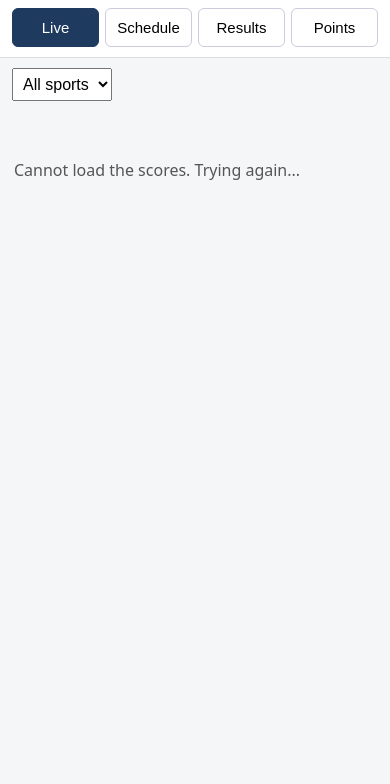
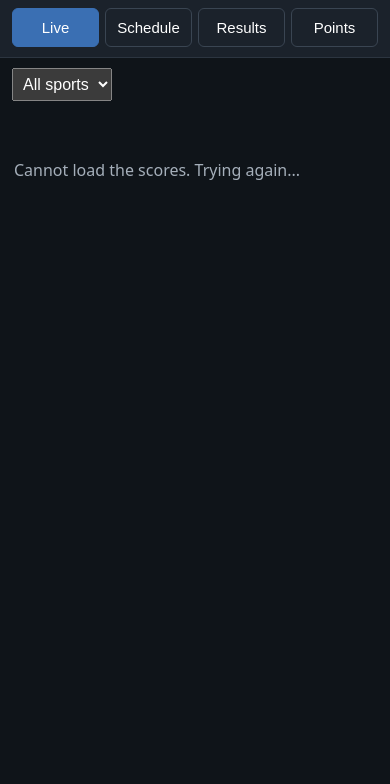
Before and after one commit to Paramvadhadiya500/dreamcometrue, a website: page public/index.html in a window 390 px wide. Shown: the part 60-844 px from the top of the page. Drawn offline with Linux system fonts and the dark colour scheme; no server answers.

Commit message:
Student pages: dark mode that follows the phone setting
Phase 3, step 2. color-scheme plus dark values for the tokens in
base.css; new --link and --on-highlight tokens so the back link and
FREE HIT stay readable in dark. Light mode is pixel-identical; every
text measured at 4.5:1 or more in both themes, chosen tab 3:1 in dark.

Co-Authored-By: Claude Opus 5.5 <noreply@anthropic.com>

```diff
--- a/public/css/base.css
+++ b/public/css/base.css
@@ -1,9 +1,14 @@
 /* Shared design for the student pages (index.html, match.html).
    Design tokens: every color is written ONCE here and used by name, e.g. color: var(--text-muted).
-   To change a color everywhere, change it here. Dark mode (later step) will give the same names other values.
-   Each page links this file BEFORE its own <style>, so a page rule can still override a rule from here. */
+   To change a color everywhere, change it here. Dark mode (bottom of this file) gives the same names other values.
+   Each page links this file BEFORE its own <style>, so a page rule can still override a rule from here.
+   Contrast rule (WCAG AA): text at least 4.5 : 1 against its background, in light AND dark. */
 
 :root {
+  /* the page supports both themes: the browser also switches its own parts
+     (default text color, dropdowns, buttons without a color, scrollbars) */
+  color-scheme: light dark;
+
   /* page and text */
   --bg: #f4f6f8;             /* home page background */
   --surface: #fff;           /* cards, tab bar, tables */
@@ -12,8 +17,9 @@
   --heading-muted: #345;     /* day headings in the schedule */
 
   /* brand */
-  --brand: #1f3a5f;          /* navy: header, active tab, back link */
+  --brand: #1f3a5f;          /* navy BACKGROUND: header, active tab */
   --on-brand: #fff;          /* text on navy */
+  --link: #1f3a5f;           /* link TEXT (match page back link); same navy in light, lighter in dark */
 
   /* meaning */
   --live: #d22;              /* LIVE label, left edge of a live card */
@@ -23,7 +29,8 @@
   --note: #a40;              /* "Connection problem" text on the home page */
   --alert: #c33;             /* match page "Reconnecting..." bar (almost the same red as --live) */
   --on-alert: #fff;          /* text on the alert bar */
-  --highlight: #fc0;         /* FREE HIT */
+  --highlight: #fc0;         /* FREE HIT background */
+  --on-highlight: #000;      /* text on yellow: dark in BOTH themes */
 
   /* lines */
   --border: #ddd;            /* line under the tab bar */
@@ -37,5 +44,32 @@
   --font: system-ui, sans-serif;   /* the phone's own font: nothing to download */
 }
 
+/* Dark mode: the phone (or computer) is set to dark. Same names, other values; nothing else changes.
+   Contrast measured for every pair (text on its background): all at least 4.5 : 1, card edges at least 3 : 1.
+   Not changed here: red alert bar and yellow FREE HIT (their text already contrasts in both themes). */
+@media (prefers-color-scheme: dark) {
+  :root {
+    /* brighter navy: the light one (#1f3a5f) is only 1.4 : 1 against the dark tab bar, so the chosen tab
+       did not stand out. This one: 3.1 : 1 against the tab bar, white text on it 5.1 : 1. */
+    --brand: #3a6fb3;
+    --bg: #0f1419;
+    --surface: #1b222b;
+    --text: #e6e9ed;
+    --text-muted: #a5afba;
+    --heading-muted: #a9bdd3;
+    --link: #8fb8ef;
+    --live: #ff6b6b;
+    --done: #3cbf8f;
+    --result: #5fd3b0;
+    --upcoming: #77828f;
+    --note: #ffb454;
+    --border: #2c3540;
+    --control-border: #3a4552;
+    --line: #2a323c;
+    --table-head: #25303c;
+    --shadow: 0 1px 2px #0008;
+  }
+}
+
 body { font-family: var(--font); margin: 0; }
 .small { color: var(--text-muted); }
```
Also changed, not shown: public/match.html (+4 -3 lines), docs/CHANGELOG.md.
